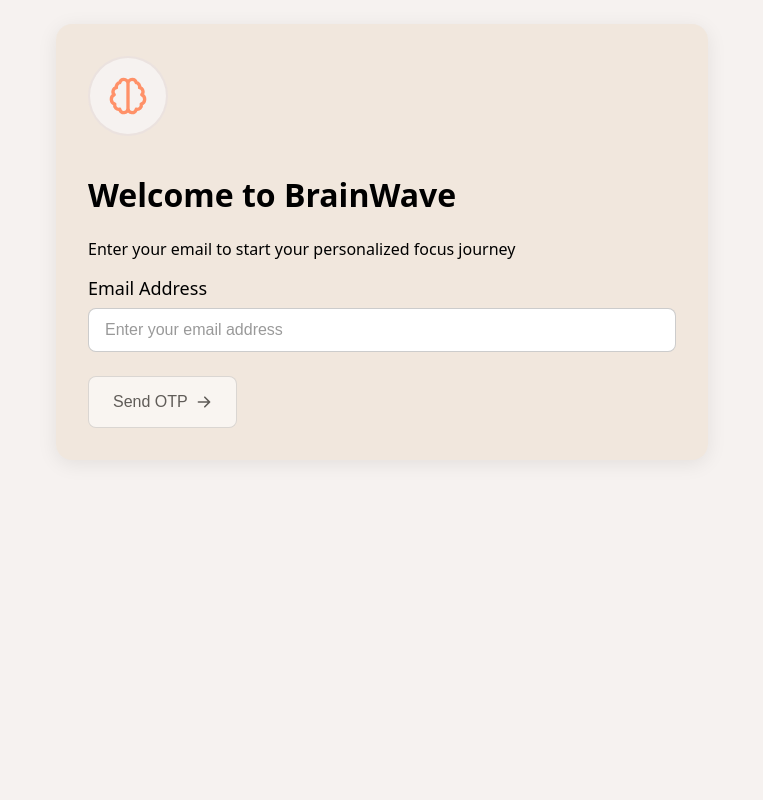
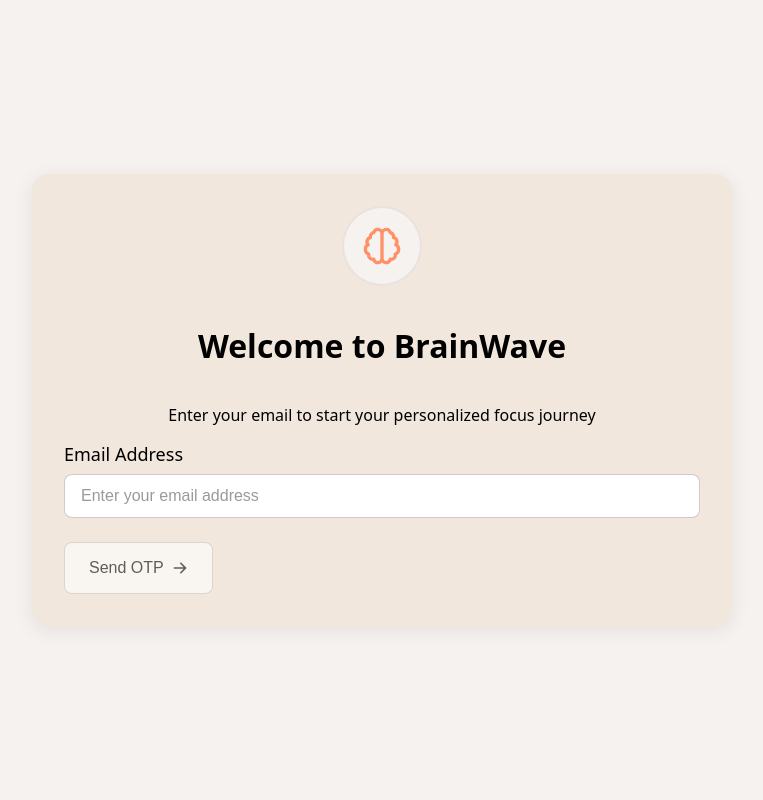
Before and after one commit to areebar-netizen/MCS_Capstone, a Django app: page / in a window 1280 px wide. Shown: the whole page, without its empty margins (258-1021 px from the left). Run offline with Django 5.2, Linux system fonts and the light colour scheme; parts of the project's set-up code (start-up, migrations or seed data) failed here and were passed over.

Commit message:
The first page of the UI board is center

```diff
--- a/webapp/secondBrain_App/static/css/style.css
+++ b/webapp/secondBrain_App/static/css/style.css
@@ -2050,8 +2050,29 @@ body {
     position: relative;
     overflow: visible;
     min-height: 100vh;
-    display: flex;
-    flex-direction: column;
+    display: grid;
+    place-items: center;
+}
+
+.onboarding-page-center {
+    min-height: 100vh;
+    display: grid;
+    place-items: center;
+    padding: var(--spacing-lg);
+}
+
+.onboarding-page-center .onboarding-container {
+    width: min(100%, 700px);
+    max-width: none;
+    min-height: auto;
+    margin: 0;
+    padding: 0;
+    display: block;
+}
+
+.onboarding-page-center .form-card {
+    width: 100%;
+    margin: 0;
 }
 
 .brainwave-bars {
@@ -2347,8 +2368,22 @@ body {
     overflow: hidden;
     position: relative;
     box-shadow: 0 4px 20px rgba(0, 0, 0, 0.08);
-    margin-bottom: var(--spacing-lg);
+    margin: 0;
+    width: min(100%, 700px);
     backdrop-filter: blur(10px);
+}
+
+.form-header {
+    text-align: center;
+    display: flex;
+    flex-direction: column;
+    align-items: center;
+}
+
+.form-header h1,
+.form-header p {
+    width: 100%;
+    text-align: center;
 }
 
 .section-title {
@@ -2717,6 +2752,10 @@ body {
 
 /* Responsive Design */
 @media (max-width: 520px) {
+    .onboarding-page-center {
+        padding: var(--spacing-md);
+    }
+
     .onboarding-container {
         padding: var(--spacing-md);
     }
--- a/webapp/secondBrain_App/templates/email_entry.html
+++ b/webapp/secondBrain_App/templates/email_entry.html
@@ -2,6 +2,7 @@
 {% load static %}
 
 {% block content %}
+<div class="onboarding-page-center">
     <div class="onboarding-container">
         <div class="form-card">
             <header class="form-header">
@@ -35,6 +36,7 @@
             </form>
         </div>
     </div>
+</div>
 {% endblock %}
 
 {% block scripts %}
```
Also changed, not shown: webapp/secondBrain/settings.py (+21 -19 lines). Lines whose indentation alone changed are shown as unchanged.
